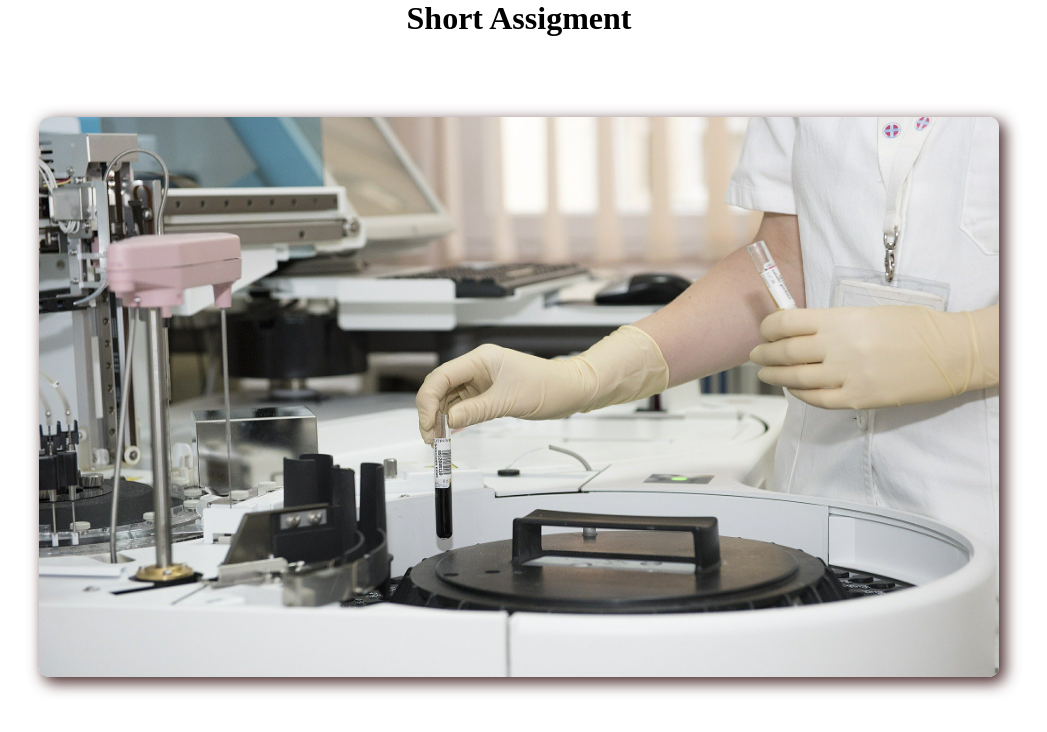
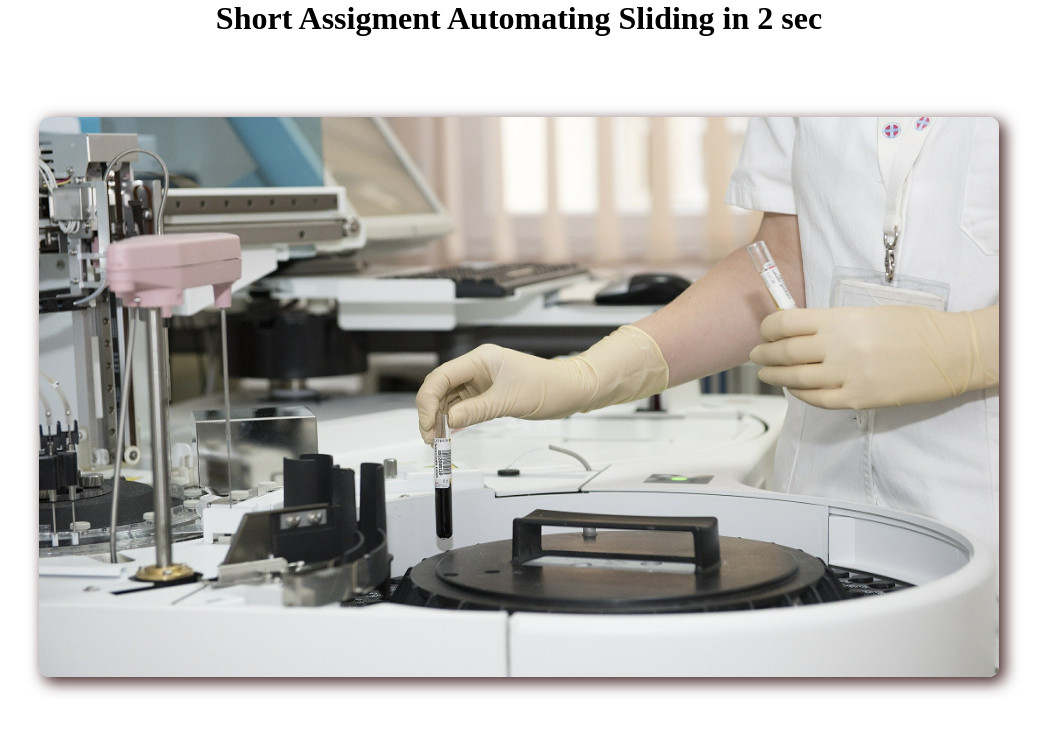
Before and after one commit to the-Shashi7/Cloudnine-Hospital-Assig, a plain HTML site: page index.html in a window 1280 px wide. Shown: the whole page, without its empty margins (121-1168 px from the left). Drawn offline with Linux system fonts and the light colour scheme.

Commit message:
Update index.html

```diff
--- a/index.html
+++ b/index.html
@@ -9,7 +9,7 @@
 </head>
 <body>
     <div class="class">
-        <h1>Short Assigment</h1>
+        <h1>Short Assigment Automating Sliding in 2 sec</h1>
         <img class="images" src="./img/0.jpg">
     </div>
 <script src="./script.js"></script>
```
